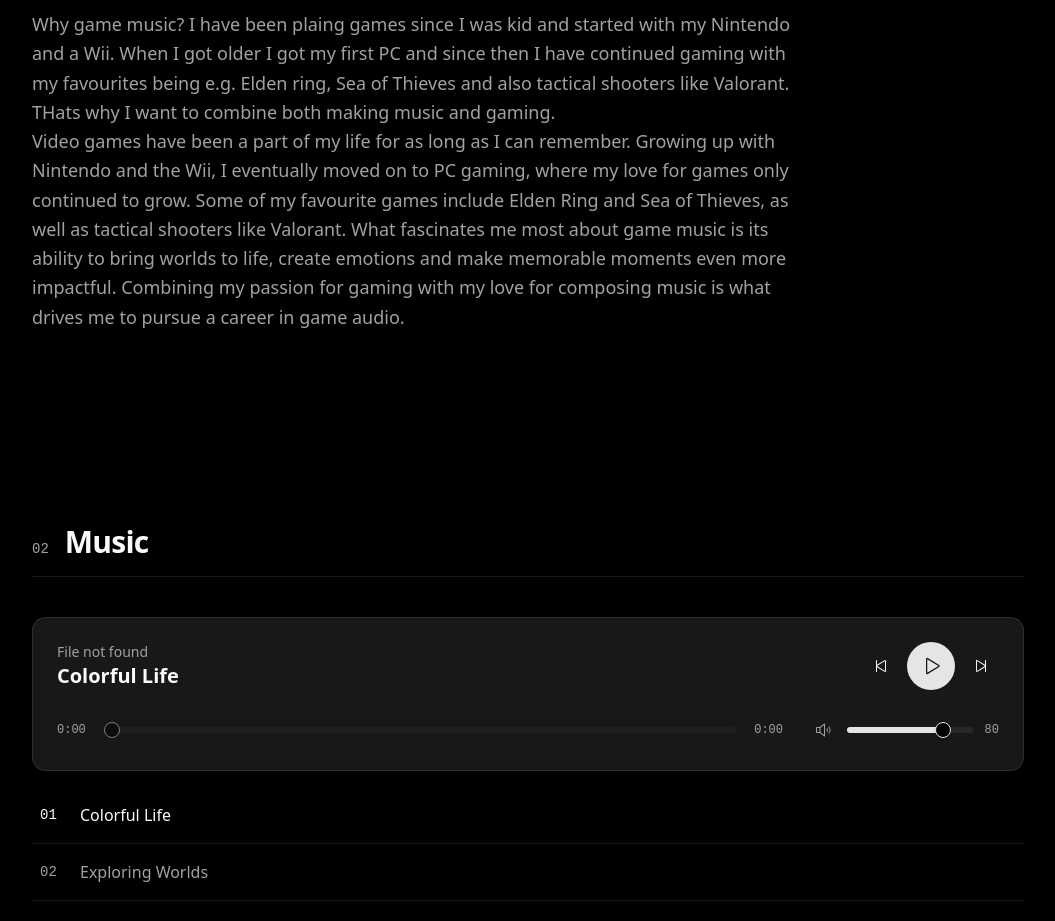
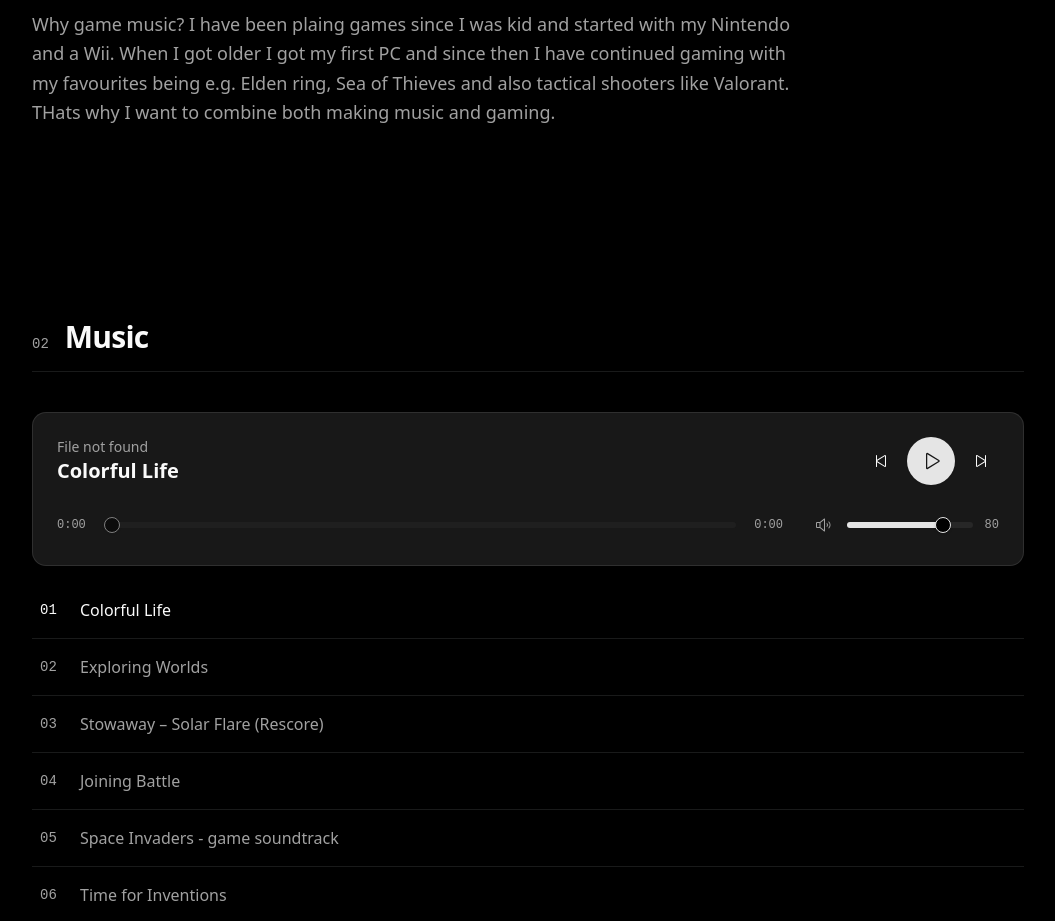
Before and after one commit to mauricekemmannmusic/Portfolio, a React (Vite) app: page / in a window 1280 px wide. Shown: the part 1120-2041 px from the top of the page, without its empty margins (112-1167 px from the left). Built offline with nearby package versions, Linux system fonts and the light colour scheme.

Commit message:
Update about.tsx

```diff
--- a/src/components/sections/about.tsx
+++ b/src/components/sections/about.tsx
@@ -1,6 +1,5 @@
 import { Section } from "@/components/section"
 import { about } from "@/data/content"
-import { why } from "@/data/content"
 
 
 export function About() {
@@ -11,11 +10,6 @@ export function About() {
           <p key={i}>{paragraph}</p>
         ))}
       </div>
-      <div className="max-w-3xl space-y-6 text-lg leading-relaxed text-muted-foreground">
-        {why.map((paragraph, i) => (
-          <p key={i}>{paragraph}</p>
-        ))}
-      </div>
     </Section>
   )
 }
```
